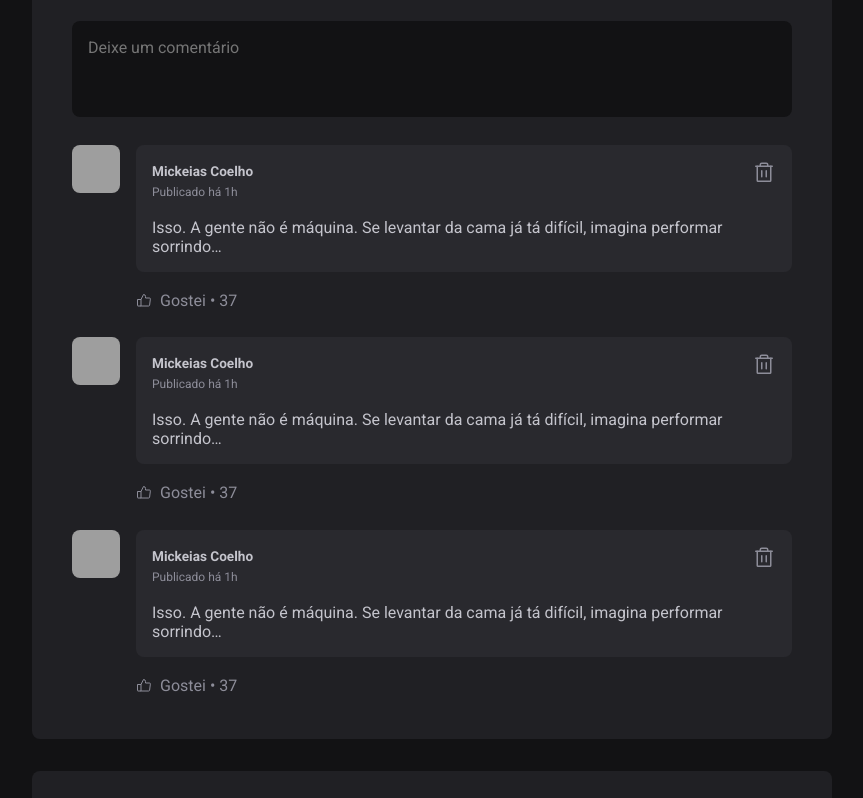
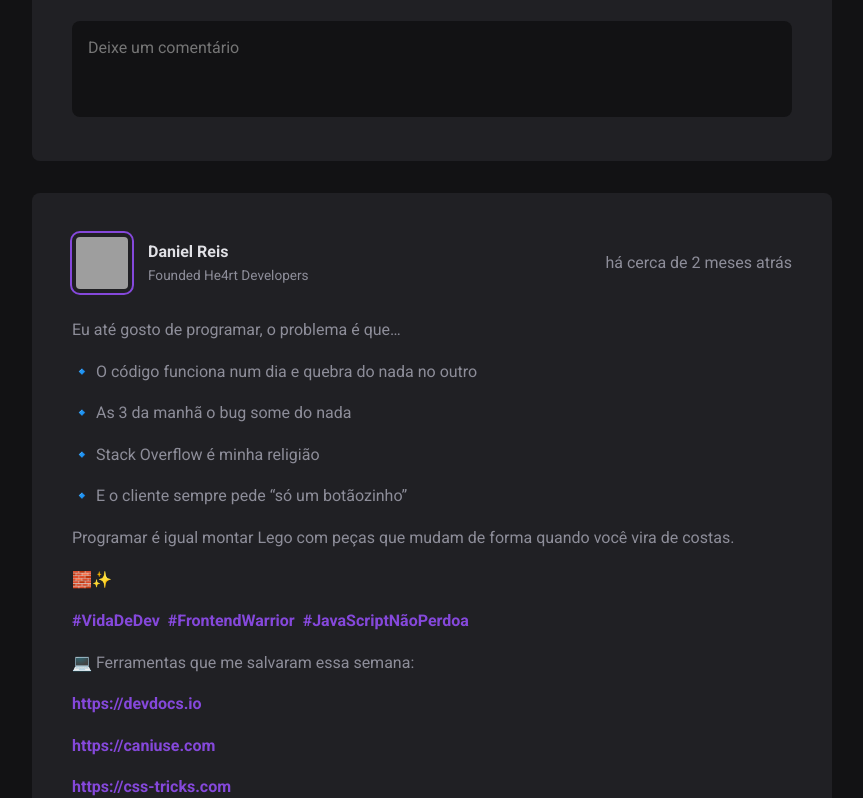
Before and after one commit to mickeiasdev/echo-feed-react, a React (Vite) app: page / in a window 1280 px wide. Shown: the part 608-1406 px from the top of the page, without its empty margins (352-1215 px from the left). Built offline with nearby package versions, Linux system fonts and the light colour scheme; grey boxes are pictures that could not be loaded.

Commit message:
Refactor Comment and Post components to handle dynamic comments and pass content as props

```diff
--- a/src/components/Comment.jsx
+++ b/src/components/Comment.jsx
@@ -2,7 +2,7 @@ import { ThumbsUp, Trash } from 'phosphor-react';
 import styles from './Comment.module.css';
 import { Avatar } from './Avatar';
 
-export function Comment() {
+export function Comment({ content }) {
     return (
         <div className={styles.comment}>
             <Avatar src="https://github.com/mickeiasdev.png" hasBorder={false}/>
@@ -22,7 +22,7 @@ export function Comment() {
                         </button>
                     </header>
 
-                    <p>Isso. A gente não é máquina. Se levantar da cama já tá difícil, imagina performar sorrindo…</p>
+                    <p>{content}</p>
                 </div>
 
                 <footer>
--- a/src/components/Post.jsx
+++ b/src/components/Post.jsx
@@ -1,32 +1,58 @@
+import { useState } from "react";
+
 // biblioteca de formatação de datas
 import { format, formatDistanceToNow } from "date-fns";
 import ptBr from "date-fns/locale/pt-BR";
 
-import styles from "./Post.module.css"
 import { Comment } from "./Comment";
 import { Avatar } from "./Avatar";
+
+import styles from "./Post.module.css"
 
 // author: { avatarUrl: ""; name: ""; role: ""; }
 // publishedAt: Date;
 // content: "";
 
 export function Post({ author, content, publishedAt }) {
+    const [comments, setComments] = useState([]);
+
+    const [newComment, setNewComment] = useState("");
+
+    const handleNewComment = (event) => {
+        event.preventDefault();
+
+        setNewComment(event.target.value);
+    }
+
+    const handleSubmitForm = (event) => {
+        // previne o comportamento padrão do formulário
+        event.preventDefault();
+
+        // aqui você poderia pegar o valor do textarea e adicionar como um novo comentário
+        setComments([...comments, newComment]);
+        setNewComment("");
+    }
+
     //formata a data de publicação
     //exemplo: 26 de julho às 20:38h
     const publishedDateFormatted = format(publishedAt, "d 'de' LLLL 'às' HH:mm'h'", { locale: ptBr });
+
     // calcula o tempo desde a publicação
     //exemplo: há 1 dia, há 3 horas, há 2 meses
     const publishedTime = formatDistanceToNow(publishedAt, { locale: ptBr, addSuffix: true })
+
     return (
         <article className={styles.post}>
             <header>
                 <div className={styles.author}>
                     <Avatar src={author.avatarUrl} />
+
                     <div className={styles.authorInfo}>
                         <strong>{author.name}</strong>
                         <span>{author.role}</span>
                     </div>
                 </div>
+
                 {/* toISOString() converte a data para o formato ISO 8601 */}
                 <time title={publishedDateFormatted} dateTime={publishedAt.toISOString()}>
                     {publishedTime} atrás
@@ -44,6 +70,8 @@ export function Post({ author, content, publishedAt }) {
                             </p>
                         )
                     } else if (line.type === "hashtag") {
+                        // quando indentificamos que o tipo é "hashtag", renderizamos um conjunto de links em uma div
+                        // com um estilo de flexbox para exibir as hashtags lado a lado
                         return (
                             <div style={{ display: "flex", gap: ".5rem" }} key={index}>
                                 {line.content.map((hashtag, index) => (
@@ -58,18 +86,28 @@ export function Post({ author, content, publishedAt }) {
                 })}
             </div>
 
-            <form className={styles.commentForm}>
+            <form onSubmit={handleSubmitForm} className={styles.commentForm}>
                 <strong>Deixe seu feedback</strong>
 
-                <textarea placeholder="Deixe um comentário" />
+                <textarea
+                    placeholder="Deixe um comentário"
+                    onChange={handleNewComment}
+                    value={newComment}
+                    required
+                />
                 <footer>
                     <button type="submit">Publicar</button>
                 </footer>
             </form>
             <div className="commentList">
-                <Comment />
-                <Comment />
-                <Comment />
+                {comments.map((comment, index)=> {
+                    return (
+                        <Comment
+                            key={index}
+                            content={comment}
+                        />
+                    )
+                })}
             </div>
         </article>
     )
```
